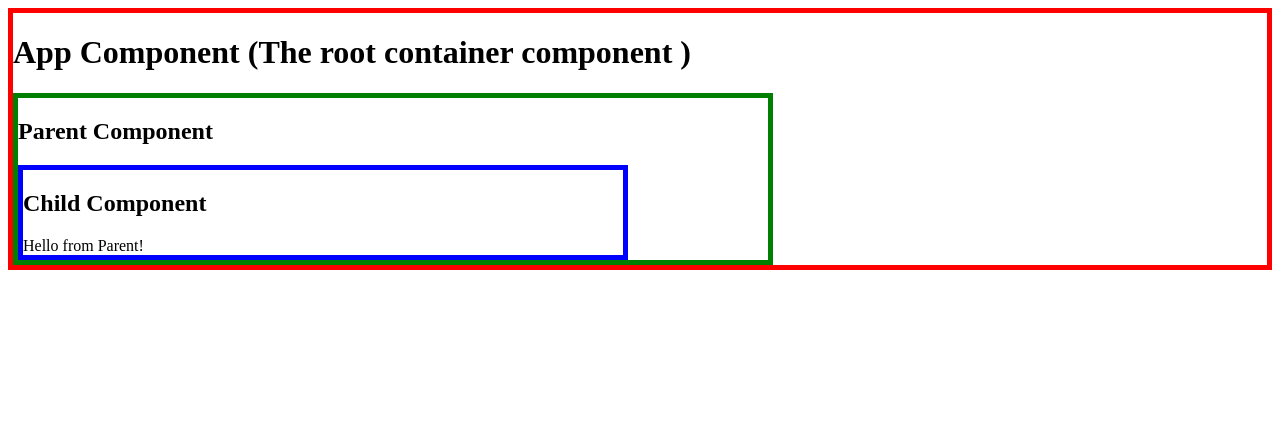
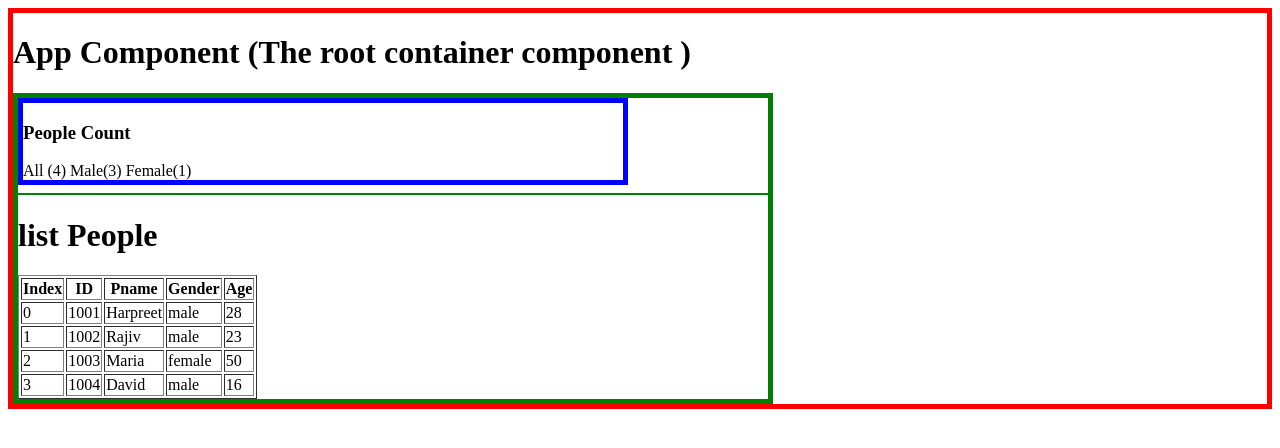
Before and after one commit to jackofalltradesprogrammer/AngularBootCamp, an Angular app: page / in a window 1280 px wide. Shown: the top 448 px of the page. Built offline with nearby package versions, Linux system fonts and the light colour scheme.

Commit message:
D6 - Passing male and female counts from Person-list to Person-count components

```diff
--- a/src/app/app.component.html
+++ b/src/app/app.component.html
@@ -1,7 +1,7 @@
 <div style="border:red 5px solid">
   <h1>App Component (The root container component )</h1>
 
-  <!-- <app-person-list></app-person-list> -->
-  <app-parent></app-parent>
+  <app-person-list></app-person-list>
+  <!-- <app-parent></app-parent> -->
 
 </div>
--- a/src/app/person-count/person-count.component.html
+++ b/src/app/person-count/person-count.component.html
@@ -1,5 +1,5 @@
 <div style="border:blue 5px solid; width:600px">
     <h3>People Count</h3>
-    All () Male() Female()
+    All ({{allCount}}) Male({{maleCount}}) Female({{femaleCount}})
 
   </div>
--- a/src/app/person-count/person-count.component.ts
+++ b/src/app/person-count/person-count.component.ts
@@ -3,25 +3,18 @@ import { Component, OnInit } from '@angular/core';
 @Component({
   selector: 'app-person-count',
   templateUrl: './person-count.component.html',
-  styleUrls: ['./person-count.component.css']
+  styleUrls: ['./person-count.component.css'],
+  inputs: ['allCount', 'maleCount', 'femaleCount']
 })
 export class PersonCountComponent implements OnInit {
 
+  allCount:number;
+  maleCount:number;
+  femaleCount:number;
   constructor() { }
 
   ngOnInit() {
   }
 
-  All(){
-
-  }
-
-  Male(){
-
-  }
-
-  Female(){
-
-  }
 
 }
--- a/src/app/person-list/person-list.component.html
+++ b/src/app/person-list/person-list.component.html
@@ -1,5 +1,9 @@
 <div style="border:green 5px solid; width:750px">
-  <app-person-count></app-person-count>
+  <app-person-count
+    [allCount]='getAllCount()'
+    [maleCount]='getMaleCount()'
+    [femaleCount]='getFemaleCount()'
+  ></app-person-count>
   <hr color="green"/>
   <h1>list People</h1>
 
--- a/src/app/person-list/person-list.component.ts
+++ b/src/app/person-list/person-list.component.ts
@@ -16,12 +16,17 @@ export class PersonListComponent implements OnInit {
       {id:1003, pname:'Maria', gender:'female', age:50 },
       {id:1004, pname:'David', gender:'male', age:16 }
     );
-    // this.personList = [
-    //   {id:1001, pname:'Harpreet', gender:'male', age:28 },
-    //   {id:1002, pname:'Rajiv', gender:'male', age:23 },
-    //   {id:1003, pname:'Maria', gender:'female', age:50 },
-    //   {id:1004, pname:'David', gender:'male', age:16 }
-    // ];
+
+  }
+
+  getAllCount(){
+    return this.personList.length;
+  }
+  getMaleCount(){
+    return this.personList.filter(x=>x.gender=='male').length;
+  }
+  getFemaleCount(){
+    return this.personList.filter(x=>x.gender=='female').length;
   }
 
   ngOnInit() {
```
